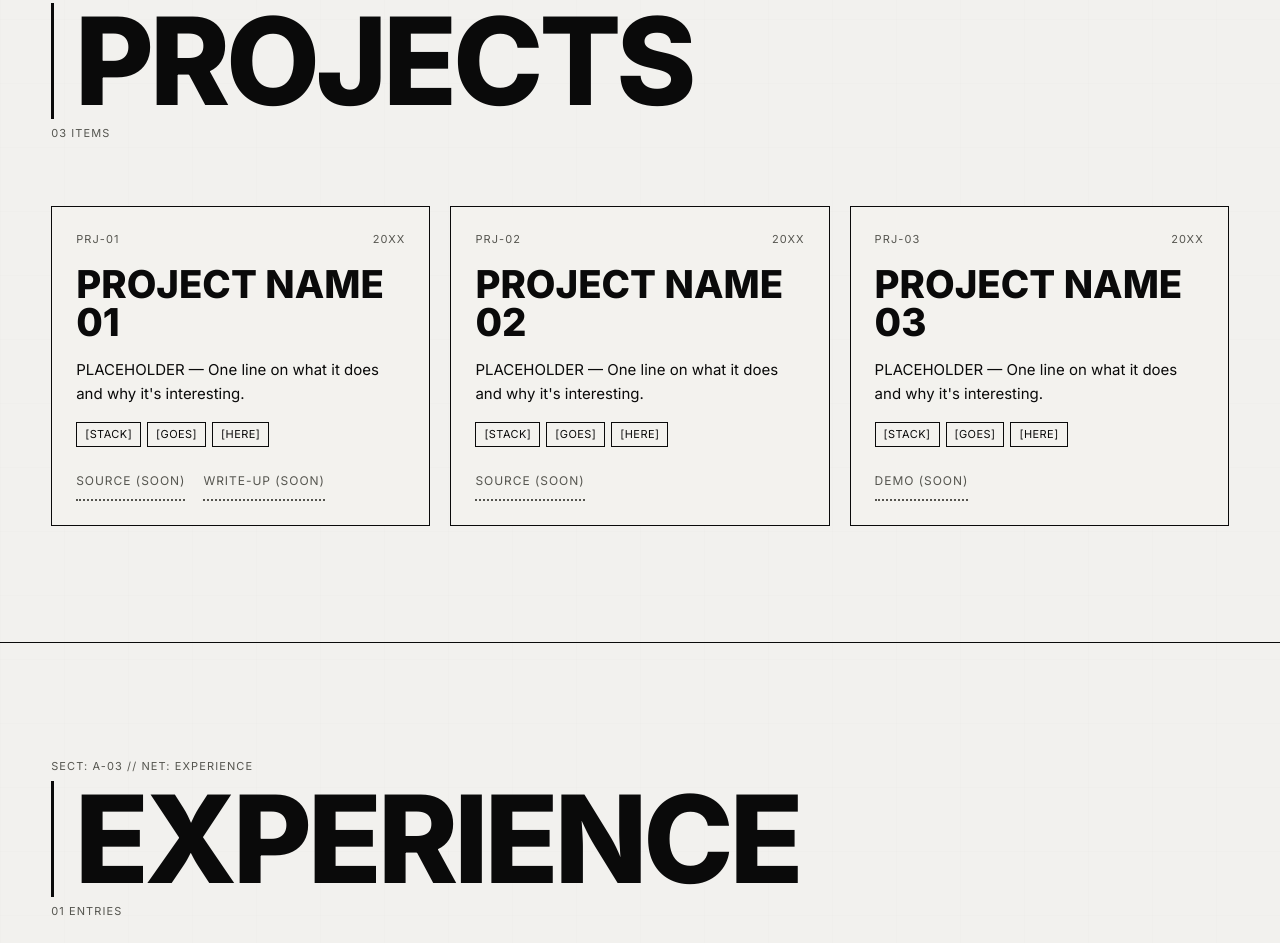
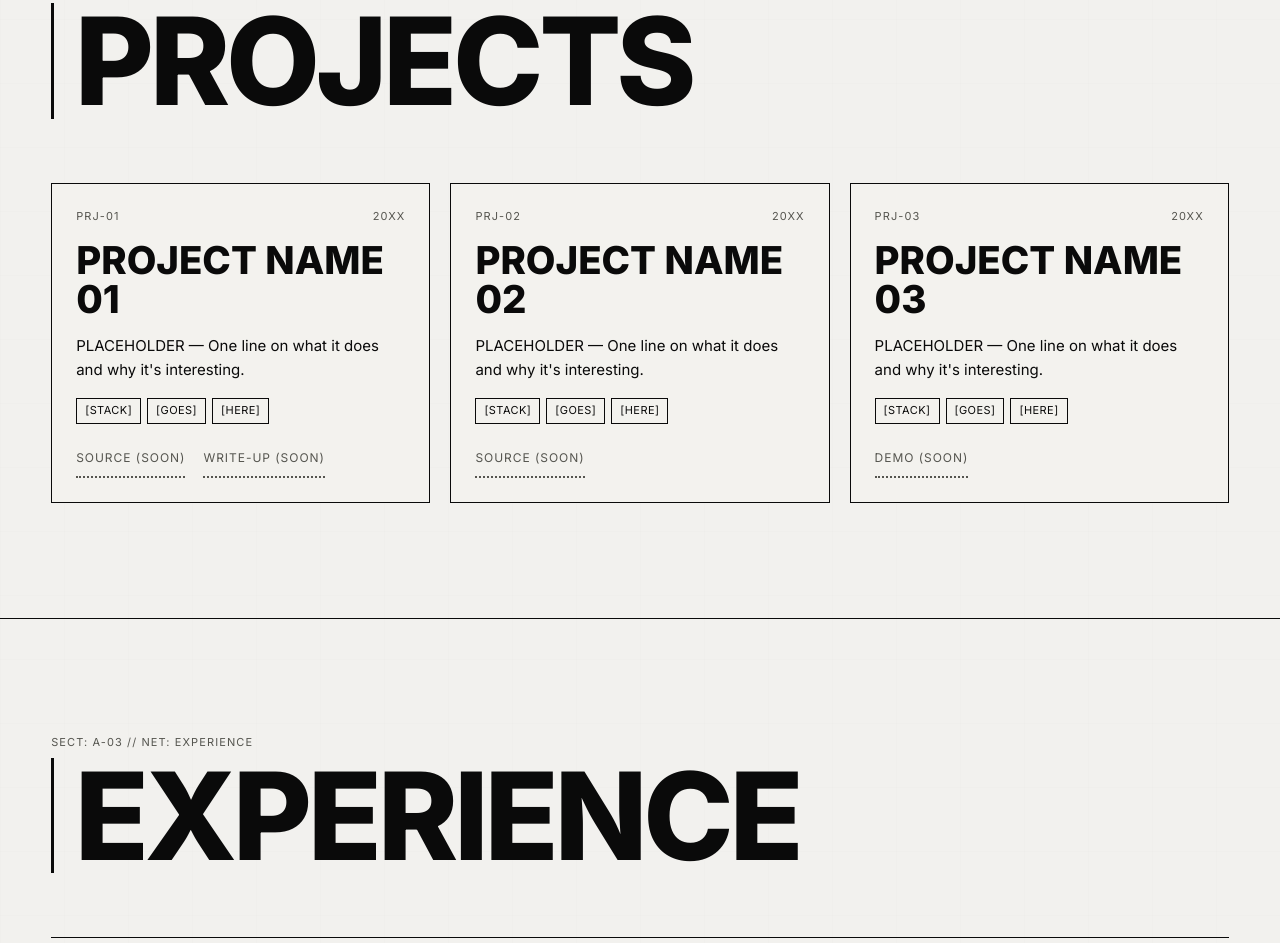
Before and after one commit to ish-paliwal/ish-paliwal.github.io, a plain HTML site: page index.html in a window 1280 px wide. Shown: the part 1069-2012 px from the top of the page. Drawn offline with Linux system fonts and the light colour scheme.

Commit message:
Remove sub-labels under section headings
Drop the item-count and caption text under the Projects, Experience,
Skills and About headings, along with the code that filled them.

Co-Authored-By: Claude Sonnet 5.5 <noreply@anthropic.com>

```diff
--- a/index.html
+++ b/index.html
@@ -56,7 +56,6 @@
         <header class="sec-head reveal">
           <p class="sec-meta">SECT: A-02 // NET: PROJECTS</p>
           <h2 id="h-projects">PROJECTS</h2>
-          <p class="sec-count" id="count-projects"></p>
         </header>
         <div class="cards" id="projects-list"></div>
       </div>
@@ -68,7 +67,6 @@
         <header class="sec-head reveal">
           <p class="sec-meta">SECT: A-03 // NET: EXPERIENCE</p>
           <h2 id="h-experience">EXPERIENCE</h2>
-          <p class="sec-count" id="count-experience"></p>
         </header>
         <div class="timeline" id="experience-list"></div>
       </div>
@@ -80,7 +78,6 @@
         <header class="sec-head reveal">
           <p class="sec-meta">SECT: A-04 // NET: SKILLS</p>
           <h2 id="h-skills">SKILLS</h2>
-          <p class="sec-count">BILL OF MATERIALS</p>
         </header>
         <div class="bom-grid" id="skills-list"></div>
       </div>
@@ -92,7 +89,6 @@
         <header class="sec-head reveal">
           <p class="sec-meta">SECT: A-05 // NET: ABOUT + CONTACT</p>
           <h2 id="h-about">ABOUT</h2>
-          <p class="sec-count">DATASHEET REV A</p>
         </header>
         <div class="about-grid">
           <div class="about-l reveal">
--- a/main.js
+++ b/main.js
@@ -53,7 +53,6 @@
       }))
     ]);
   }));
-  $('count-projects').textContent = pad(S.projects.length) + ' ITEMS';
 
   $('experience-list').appendChild(frag(S.experience, function (e) {
     return h('article', { class: 'job reveal' }, [
@@ -64,7 +63,6 @@
       ])
     ]);
   }));
-  $('count-experience').textContent = pad(S.experience.length) + ' ENTRIES';
 
   $('skills-list').appendChild(frag(S.skills, function (g) {
     return h('section', { class: 'bom reveal' }, [
--- a/styles.css
+++ b/styles.css
@@ -122,7 +122,7 @@ ul, ol { list-style: none; }
 /* ───────── Sections ───────── */
 .section { border-bottom: 1px solid var(--ink); padding-block: clamp(56px, 9vw, 120px); background: color-mix(in srgb, var(--bg) 88%, transparent); }
 .sec-head { display: grid; gap: 6px; margin-bottom: clamp(32px, 5vw, 64px); }
-.sec-meta, .sec-count { font-size: 11px; letter-spacing: .1em; color: var(--muted); }
+.sec-meta { font-size: 11px; letter-spacing: .1em; color: var(--muted); }
 .sec-head h2 {
   font-family: var(--display); font-weight: 800; text-transform: uppercase;
   font-size: clamp(36px, 9.5vw, 150px); line-height: .95; letter-spacing: -.035em; padding-left: clamp(12px, 1.6vw, 24px); border-left: 3px solid var(--ink);
```
